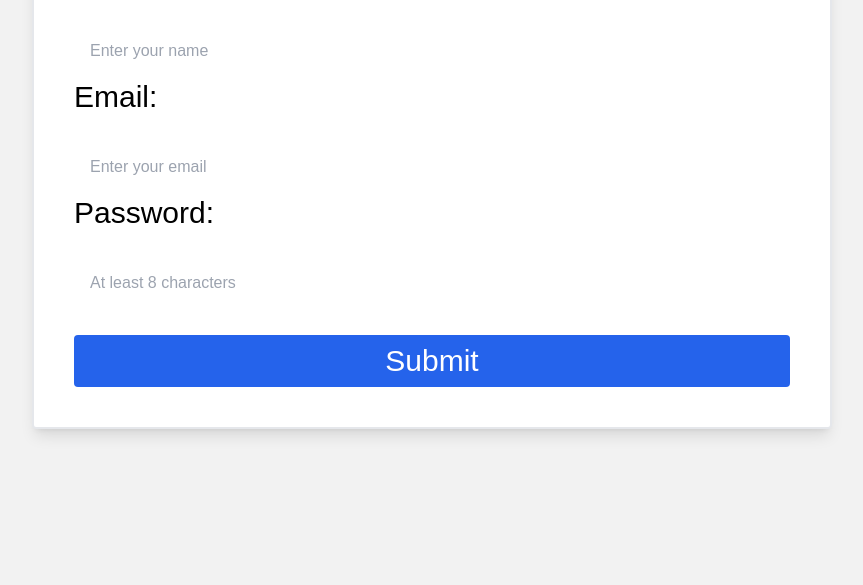
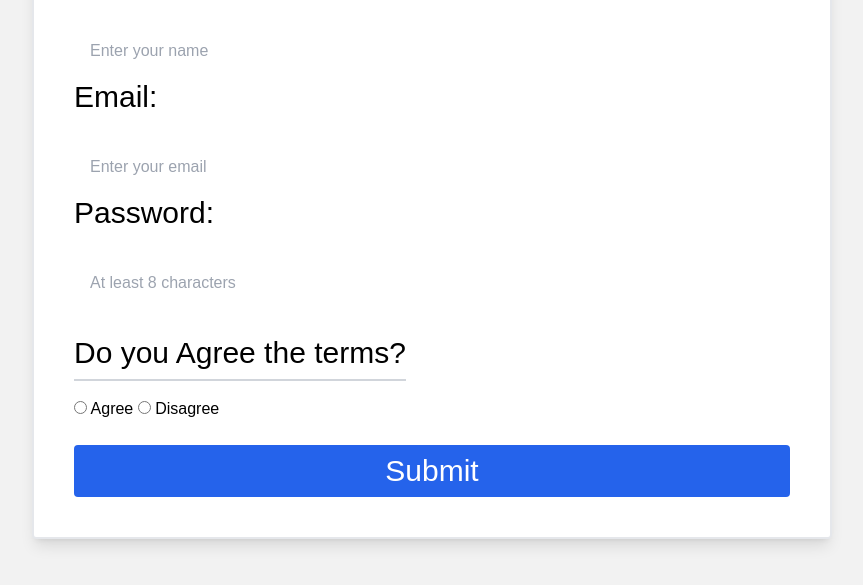
Before and after one commit to abyssiniatech/MERN-180, a plain HTML site: page Day6/Form/index.html in a window 1280 px wide. Shown: the part 175-760 px from the top of the page, without its empty margins (208-1071 px from the left). Drawn offline with nearby package versions, Linux system fonts and the light colour scheme.

Commit message:
add new feature

```diff
--- a/Day6/Form/index.html
+++ b/Day6/Form/index.html
@@ -16,13 +16,33 @@
             <input class="w-full p-4 rounded " type="text" id="name" name="name" placeholder="Enter your name">
 
             <label class="text-3xl " for="email">Email:</label></label>
-            <input class="w-full p-4 rounded " type="email" id="email" name="email" placeholder="Enter your email">
+            <input class="w-full p-4 rounded border-0 " type="email" id="email" name="email" placeholder="Enter your email">
             <label class="text-3xl " for="password">Password:</label></label>
             <input  class="w-full p-4 rounded  mb-2" type="password" id="password" name="password" placeholder="At least 8 characters">
+            <!--  -->
+            <fieldset>
+                <legend class="text-3xl border-b-2 border-gray-300 pb-2 mb-4">Do you Agree the terms?</legend>
+                <input class="text-5xl " type="radio" id="agree" name="terms" value="agree">
+                <label for="agree">Agree</label>
+                <input type="radio" id="disagree" name="terms" value="disagree">
+                <label for="disagree">Disagree</label>
+
+            </fieldset>
             <input class="bg-blue-600 text-3xl hover:bg-blue-700 w-full  px-4 py-2 text-center rounded text-white border-0" type="submit" value="Submit">
 
          </form>
 
+
+
+
+
+
+</form>
+
+
+
+
+
      </div>
 </body>
 </html>
```
